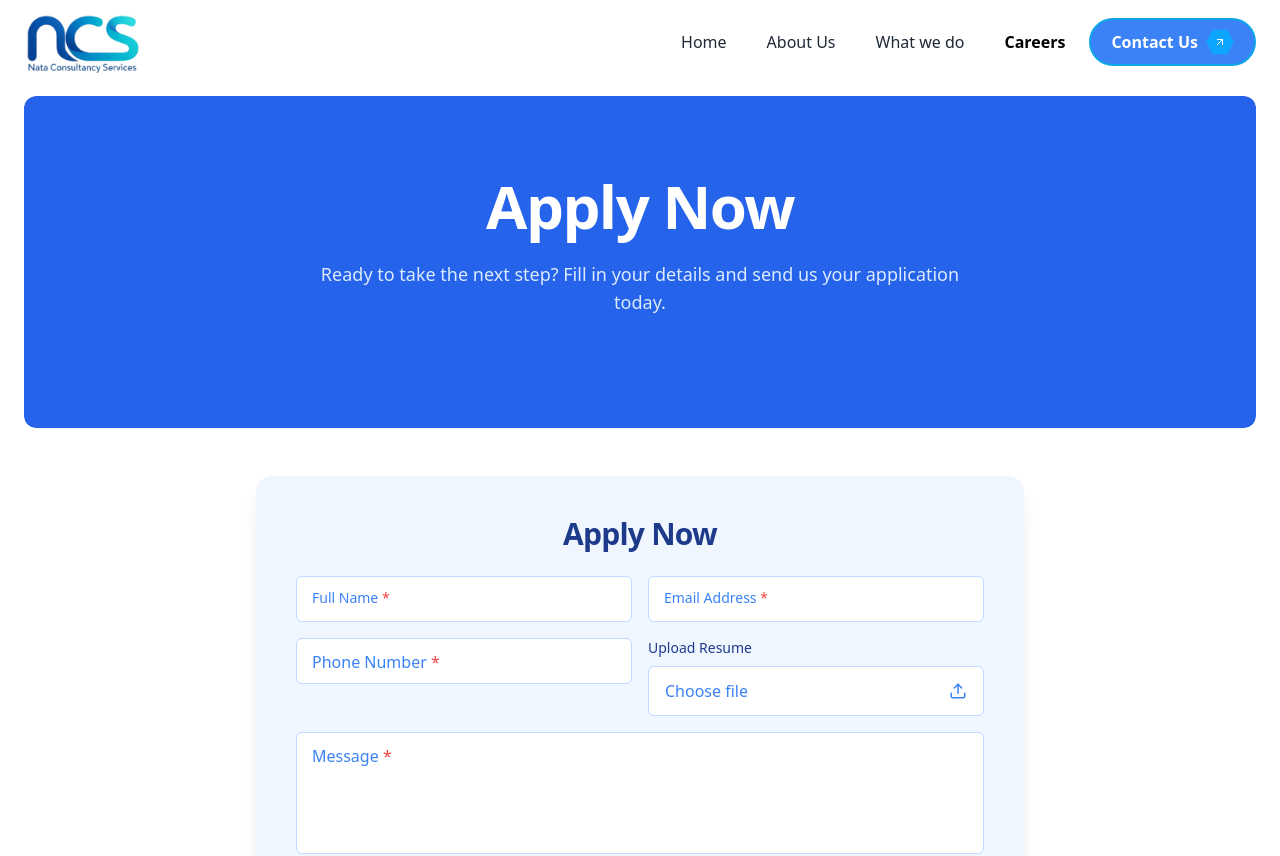
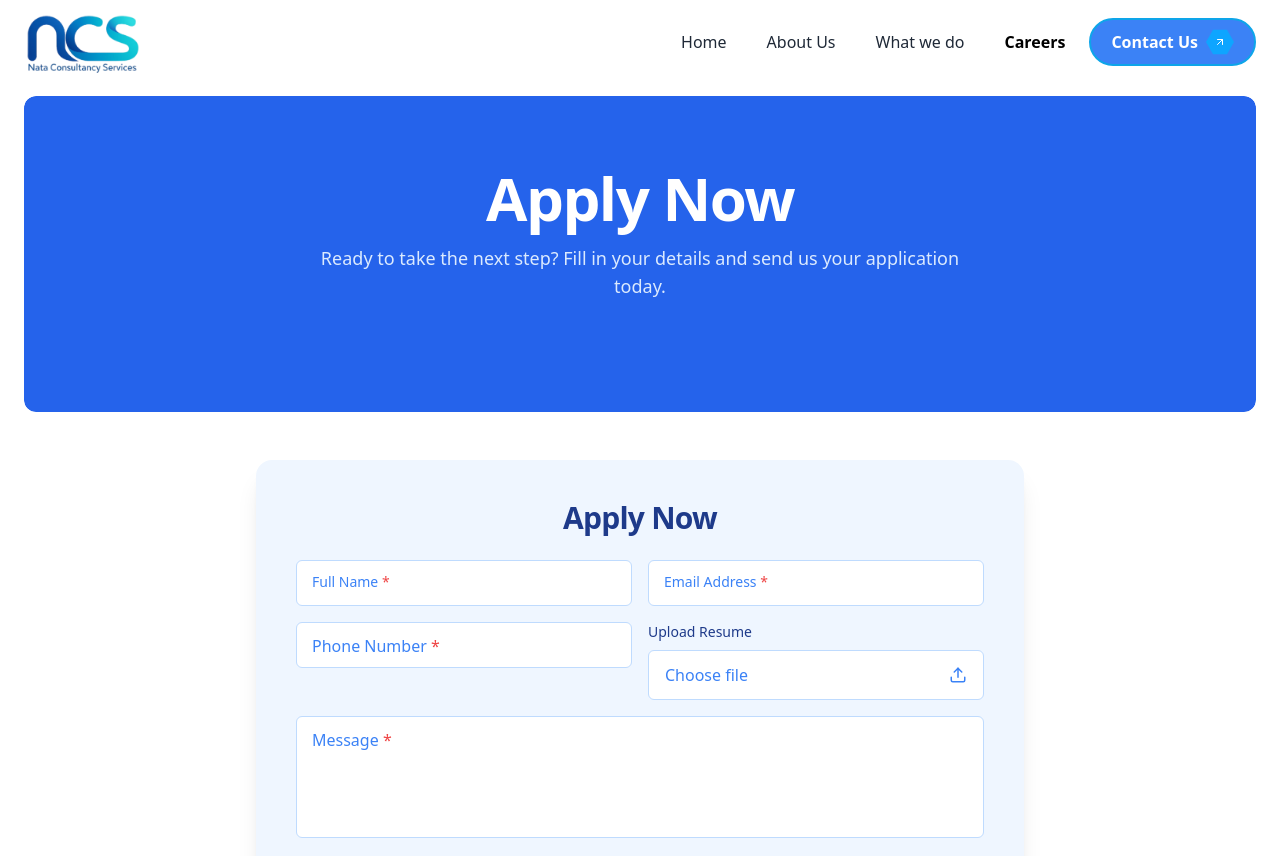
Before and after one commit to servicesnata-cell/natasite, a React (Vite) app: page /careers in a window 1280 px wide. Shown: the top 856 px of the page. Built offline with nearby package versions, Linux system fonts and the light colour scheme.

Commit message:
asdwwwq00123

```diff
--- a/src/pages/Careers.tsx
+++ b/src/pages/Careers.tsx
@@ -40,7 +40,7 @@ export default function Careers() {
         >
           <div className="absolute inset-0 bg-blue-600 rounded-lg sm:rounded-xl"></div>
           <div className="relative max-w-7xl mx-auto px-3 sm:px-4 md:px-6 text-center z-10">
-            <h1 className="mt-6 sm:mt-0 md:-mt-10 text-2xl sm:text-3xl py-2 md:text-4xl lg:text-5xl xl:text-6xl font-extrabold text-white mb-2 sm:mb-3 md:mb-4 tracking-tight leading-tight">
+            <h1 className="mt-6 sm:mt-0 md:-mt-10 text-2xl sm:text-3xl md:text-4xl lg:text-5xl xl:text-6xl font-extrabold text-white mb-2 sm:mb-3 md:mb-4 tracking-tight leading-tight">
               Apply <span className="text-white">Now</span>
             </h1>
             <p className="mt-2 sm:mt-3 md:mt-4 text-blue-100 text-xs sm:text-sm md:text-base lg:text-lg max-w-2xl mx-auto px-2">
```
